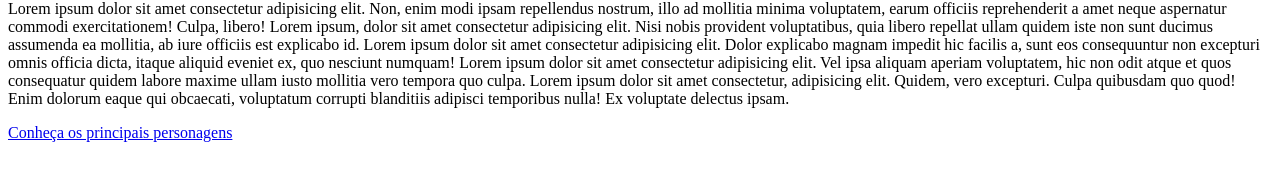
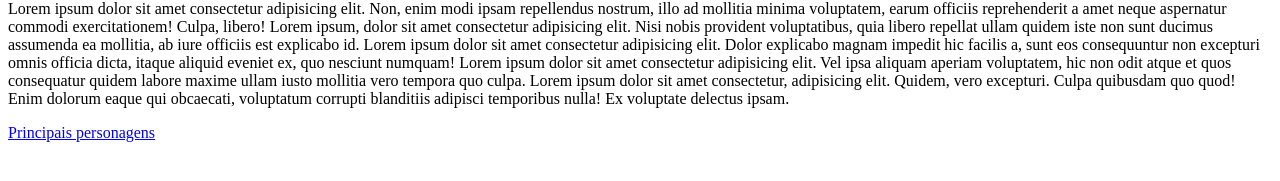
Before and after one commit to LeonardoMelloSilvestri/SPA-React, a React (Create React App) app: page /enredo in a window 1280 px wide. Shown: the part 253-434 px from the top of the page. Built offline with nearby package versions, Linux system fonts and the light colour scheme; the HTML template or start-up script is replaced by a standard one.

Commit message:
Minor UI change

```diff
--- a/src/Components/Enredo.js
+++ b/src/Components/Enredo.js
@@ -1,4 +1,4 @@
-import React from 'react';
+import React from 'react'
 
 const Enredo = () => {
   return (
@@ -20,7 +20,7 @@ const Enredo = () => {
               Lorem ipsum dolor sit amet consectetur, adipisicing elit. Quidem, vero excepturi. Culpa quibusdam quo quod! Enim dolorum eaque qui obcaecati, voluptatum corrupti blanditiis adipisci temporibus nulla! Ex voluptate delectus ipsam.
             </p>
             <p className="lead">
-              <a href="/personagens" className="btn btn-lg btn-secondary mt-2">Conheça os principais personagens</a>
+              <a href="/personagens" className="btn btn-lg btn-secondary mt-2">Principais personagens</a>
             </p>
           </main>
         </div>
```
